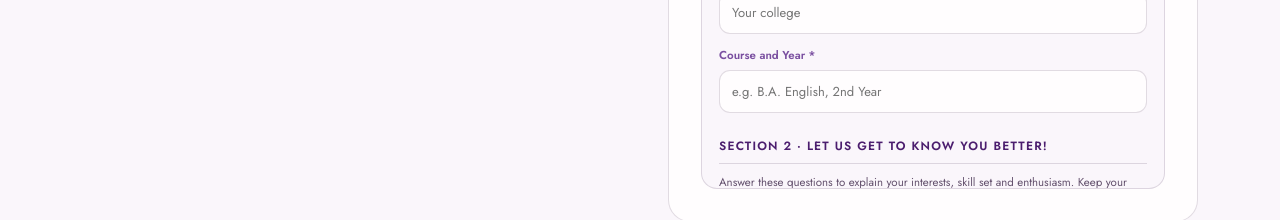
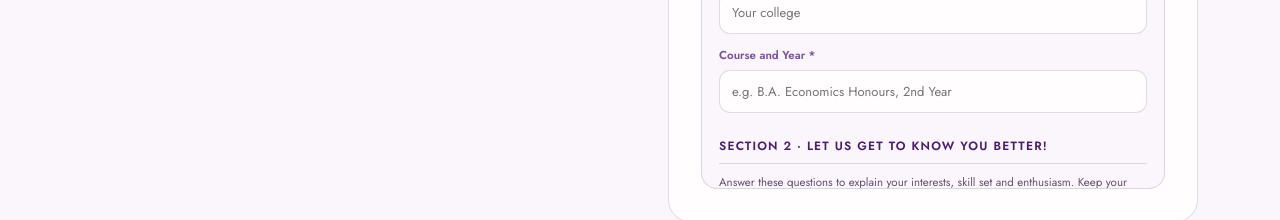
Before and after one commit to shreshthasarraf/foi-delhi-website, a Next.js app: page /volunteers in a window 1280 px wide. Shown: the part 882-1102 px from the top of the page. Built offline with nearby package versions, Linux system fonts and the light colour scheme; a web font is replaced by a local one.

Commit message:
Volunteer form: update course/year placeholder

```diff
--- a/components/VolunteerForm.js
+++ b/components/VolunteerForm.js
@@ -14,7 +14,7 @@ const BASIC = [
   { name: 'phone', label: 'Phone Number (available on WhatsApp) *', type: 'tel', autoComplete: 'tel', placeholder: 'Your WhatsApp number', error: 'Enter a valid 10-digit Indian mobile number (starting with 6-9).' },
   { name: 'email', label: 'E-Mail *', type: 'email', autoComplete: 'email', placeholder: 'Your E-mail', error: 'Please enter a valid E-mail.' },
   { name: 'college', label: 'College *', type: 'text', autoComplete: 'organization', placeholder: 'Your college', error: 'Please enter your college.' },
-  { name: 'course_year', label: 'Course and Year *', type: 'text', placeholder: 'e.g. B.A. English, 2nd Year', error: 'Please enter your course and year.' },
+  { name: 'course_year', label: 'Course and Year *', type: 'text', placeholder: 'e.g. B.A. Economics Honours, 2nd Year', error: 'Please enter your course and year.' },
 ];
 
 const QUESTIONS = [
```
